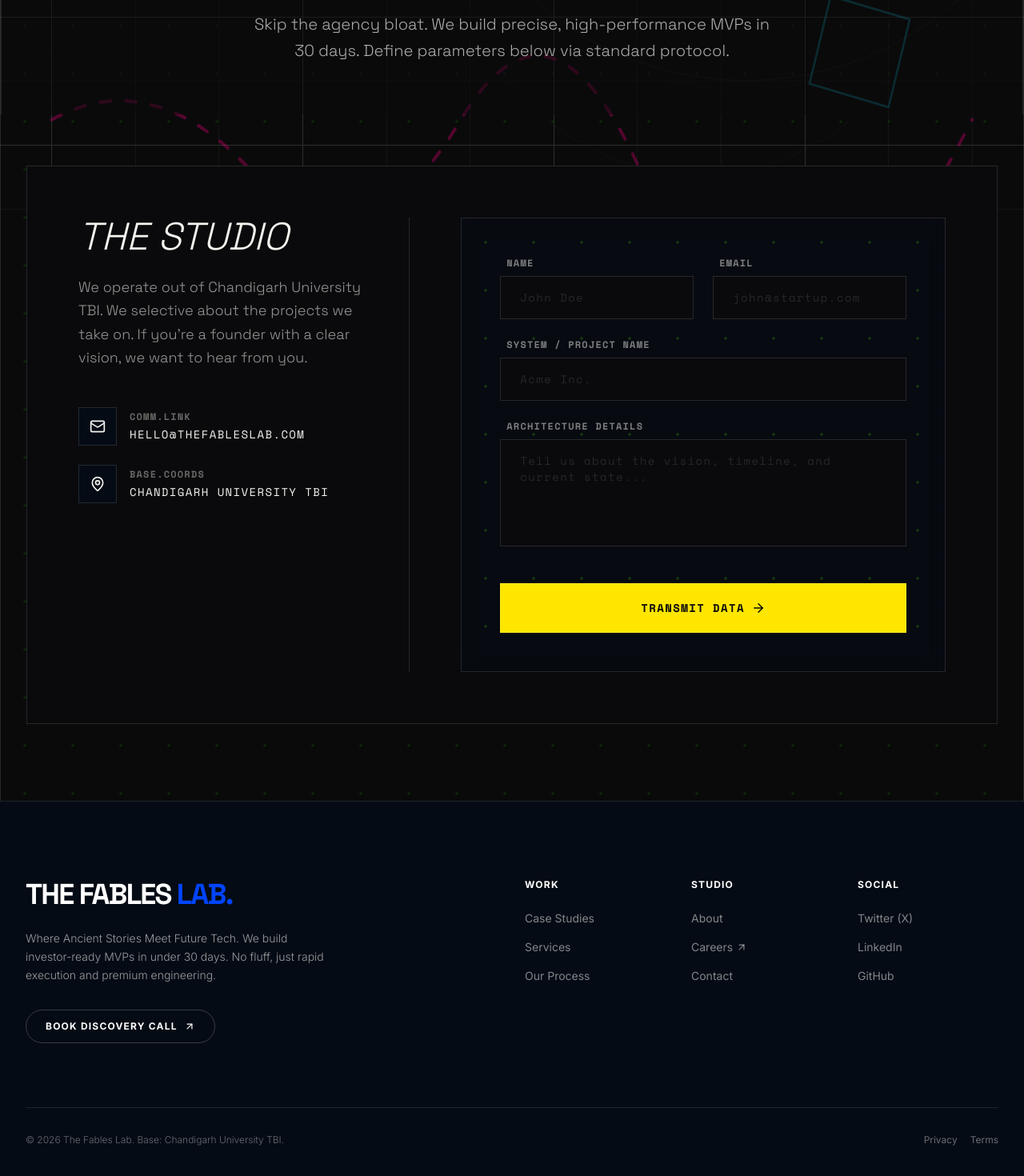
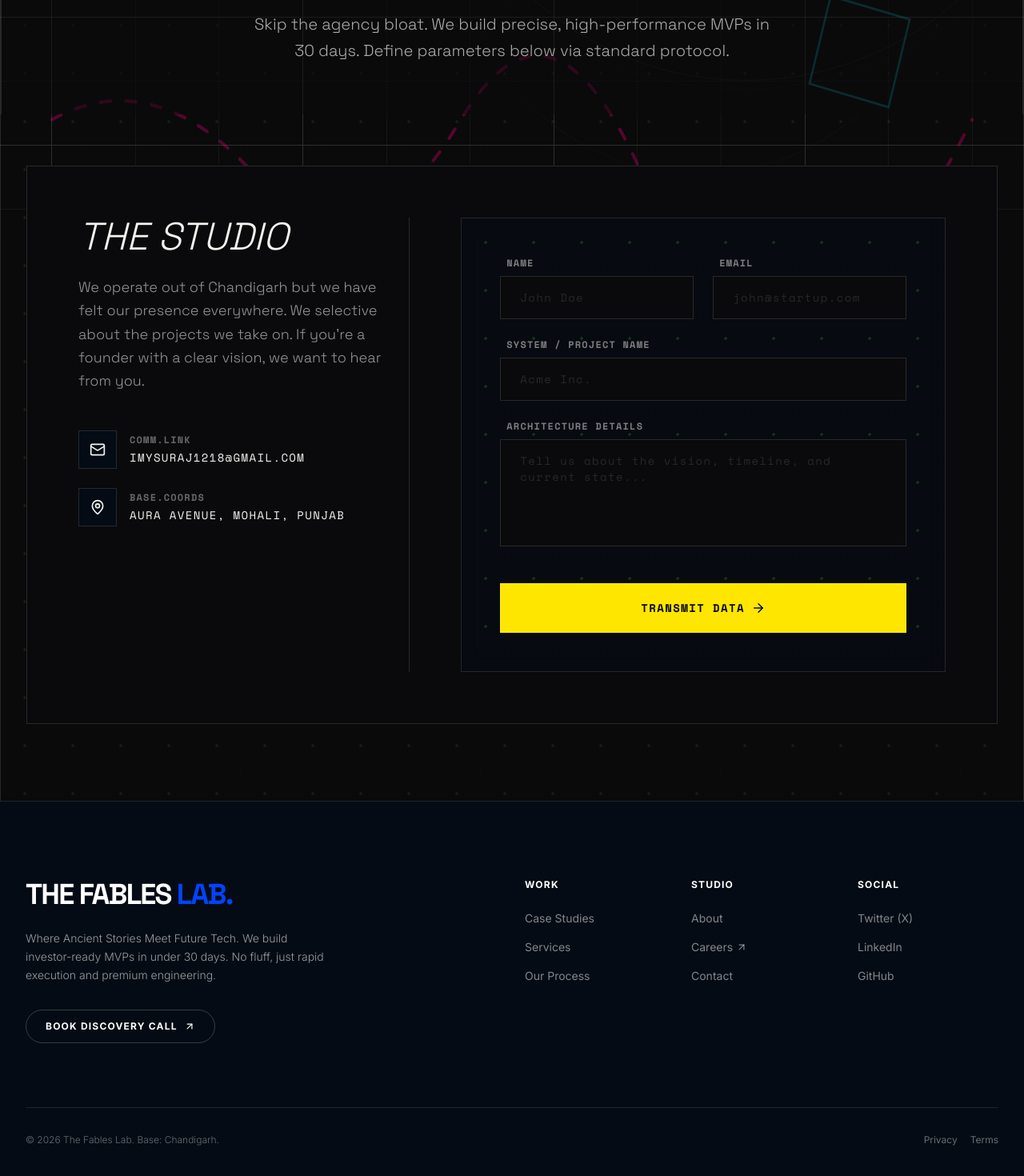
Before and after one commit to notbeingsuraj/The-Fables-Lab-V1, a Next.js app: page /contact in a window 1280 px wide. Shown: the part 498-1968 px from the top of the page at 80% size. Built offline with nearby package versions, Linux system fonts and the light colour scheme.

Commit message:
feat: update contact page and footer with revised location and email details.

```diff
--- a/src/app/contact/page.tsx
+++ b/src/app/contact/page.tsx
@@ -34,7 +34,7 @@ export default function ContactPage() {
                <div>
                   <h3 className="font-grotesk italic font-light text-3xl md:text-5xl text-off-white mb-6">THE STUDIO</h3>
                   <p className="text-off-white/60 font-grotesk font-light text-lg leading-relaxed mb-8">
-                     We operate out of Chandigarh University TBI. We selective about the projects we take on. If you&apos;re a founder with a clear vision, we want to hear from you.
+                     We operate out of Chandigarh but we have felt our presence everywhere. We selective about the projects we take on. If you&apos;re a founder with a clear vision, we want to hear from you.
                   </p>
                </div>
 
@@ -45,7 +45,7 @@ export default function ContactPage() {
                      </div>
                      <div>
                         <p className="text-off-white/40 font-mono text-xs font-bold uppercase tracking-widest mb-1">Comm.Link</p>
-                        <p className="text-off-white font-mono text-sm tracking-widest uppercase">hello@thefableslab.com</p>
+                        <p className="text-off-white font-mono text-sm tracking-widest uppercase">imysuraj1218@gmail.com</p>
                      </div>
                   </div>
                   <div className="flex items-center gap-4 group">
@@ -54,7 +54,7 @@ export default function ContactPage() {
                      </div>
                      <div>
                         <p className="text-off-white/40 font-mono text-xs font-bold uppercase tracking-widest mb-1">Base.Coords</p>
-                        <p className="text-off-white font-mono text-sm tracking-widest uppercase">Chandigarh University TBI</p>
+                        <p className="text-off-white font-mono text-sm tracking-widest uppercase">Aura Avenue, Mohali, Punjab</p>
                      </div>
                   </div>
                </div>
--- a/src/components/layout/Footer.tsx
+++ b/src/components/layout/Footer.tsx
@@ -61,7 +61,7 @@ export default function Footer() {
         {/* Bottom Bar */}
         <div className="flex flex-col md:flex-row justify-between items-center pt-8 border-t-[0.5px] border-white/10">
           <p className="text-white/40 text-xs font-light">
-            © {new Date().getFullYear()} The Fables Lab. Base: Chandigarh University TBI.
+            © {new Date().getFullYear()} The Fables Lab. Base: Chandigarh.
           </p>
           <div className="flex gap-4 mt-4 md:mt-0 text-white/40 text-xs">
             <Link href="/privacy" className="hover:text-white transition-colors">Privacy</Link>
```
